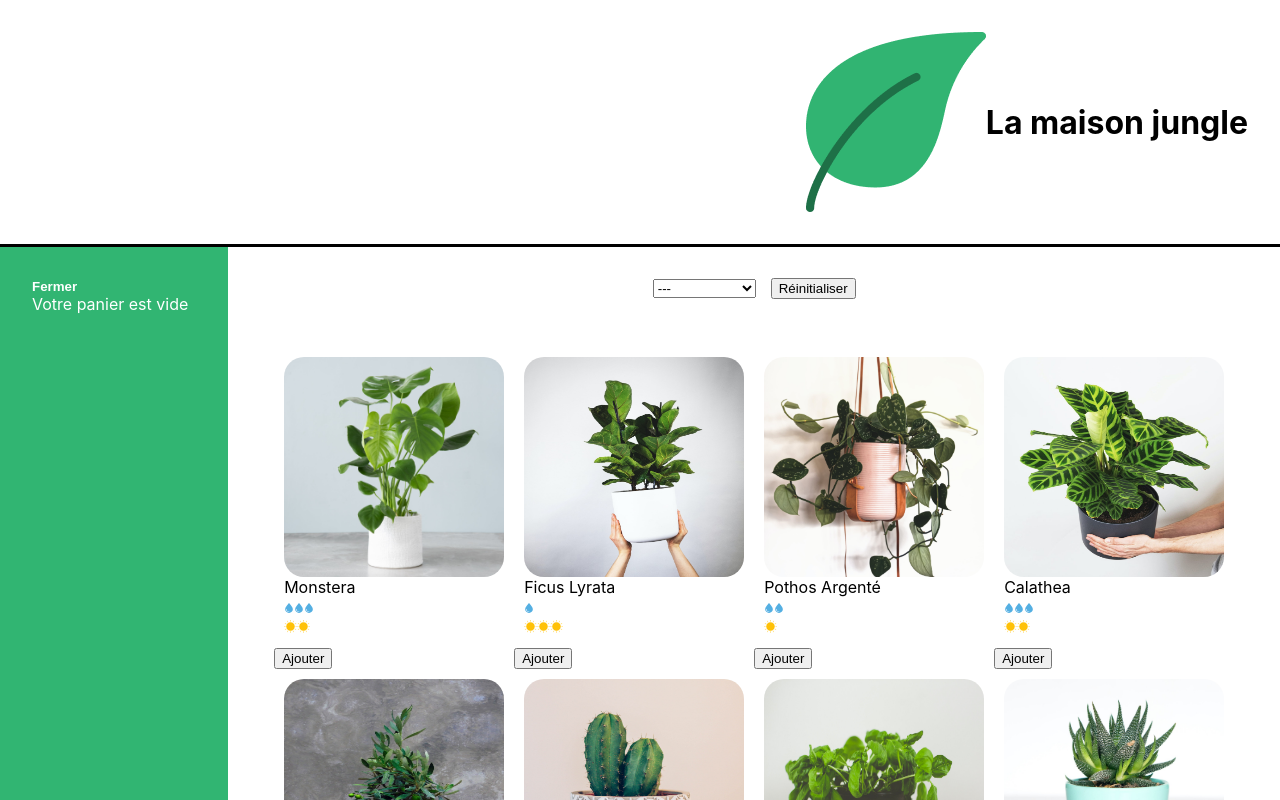
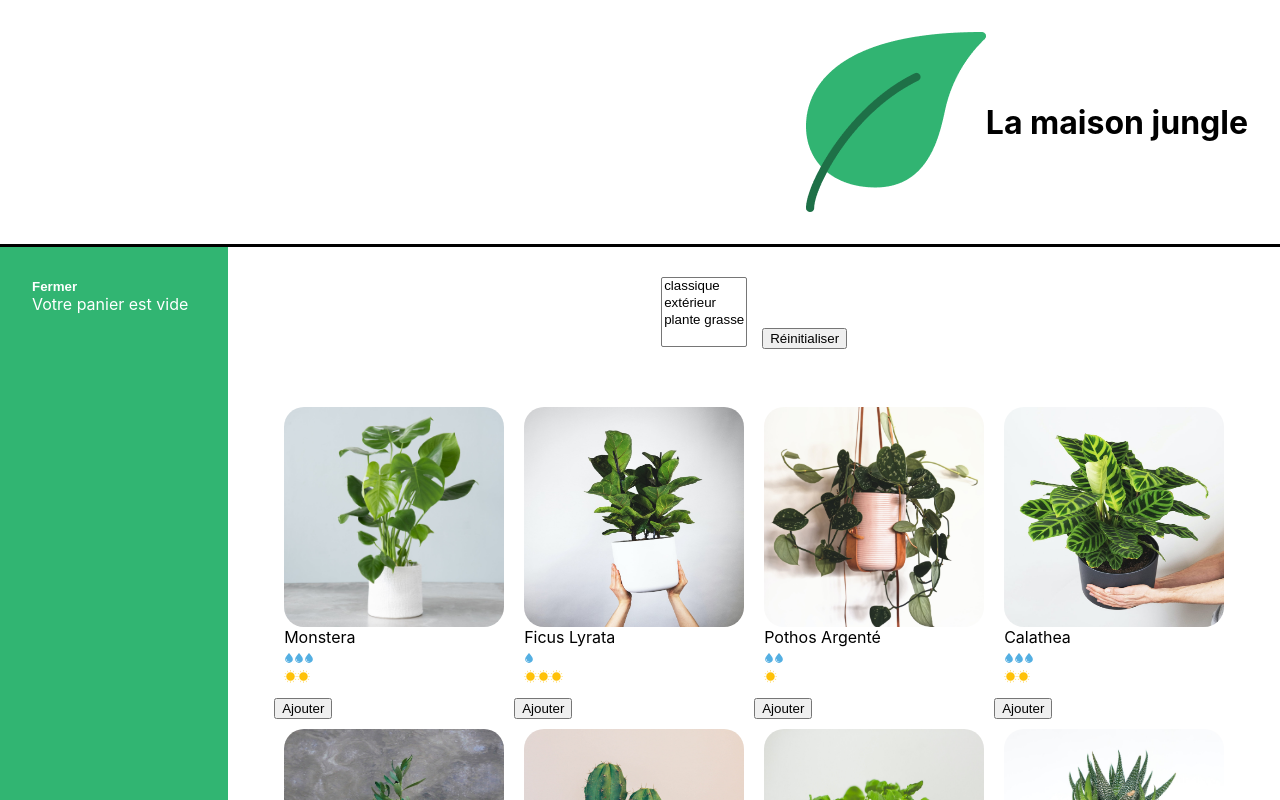
Before and after one commit to bouabre225/Vente-de-plants, a React (Create React App) app: page / in a window 1280 px wide. Shown: the top 800 px of the page. Built offline with nearby package versions, Linux system fonts and the light colour scheme.

Commit message:
modification du component

```diff
--- a/src/components/Categories.js
+++ b/src/components/Categories.js
@@ -1,23 +1,32 @@
 import '../styles/Categories.css'
 
-function Categories({ setActiveCategory, categories, activeCategory }) {
-    return (
+function Categories({ setActiveCategories, categories, activeCategories }) {
+	const handleChange = (e) => {
+		// Récupère un tableau des catégories sélectionnées
+		const selectedOptions = Array.from(e.target.selectedOptions).map(
+			(option) => option.value
+		)
+		setActiveCategories(selectedOptions)
+	}
+
+	return (
 		<div className='lmj-categories'>
 			<select
-				value={activeCategory}
-				onChange={(e) => setActiveCategory(e.target.value)}
+				multiple
+				value={activeCategories}
+				onChange={handleChange}
 				className='lmj-categories-select'
 			>
-				<option value=''>---</option>
 				{categories.map((cat) => (
 					<option key={cat} value={cat}>
 						{cat}
 					</option>
 				))}
 			</select>
-			<button onClick={() => setActiveCategory('')}>Réinitialiser</button>
+			<button onClick={() => setActiveCategories([])}>Réinitialiser</button>
 		</div>
 	)
 }
 
+
 export default Categories
```
